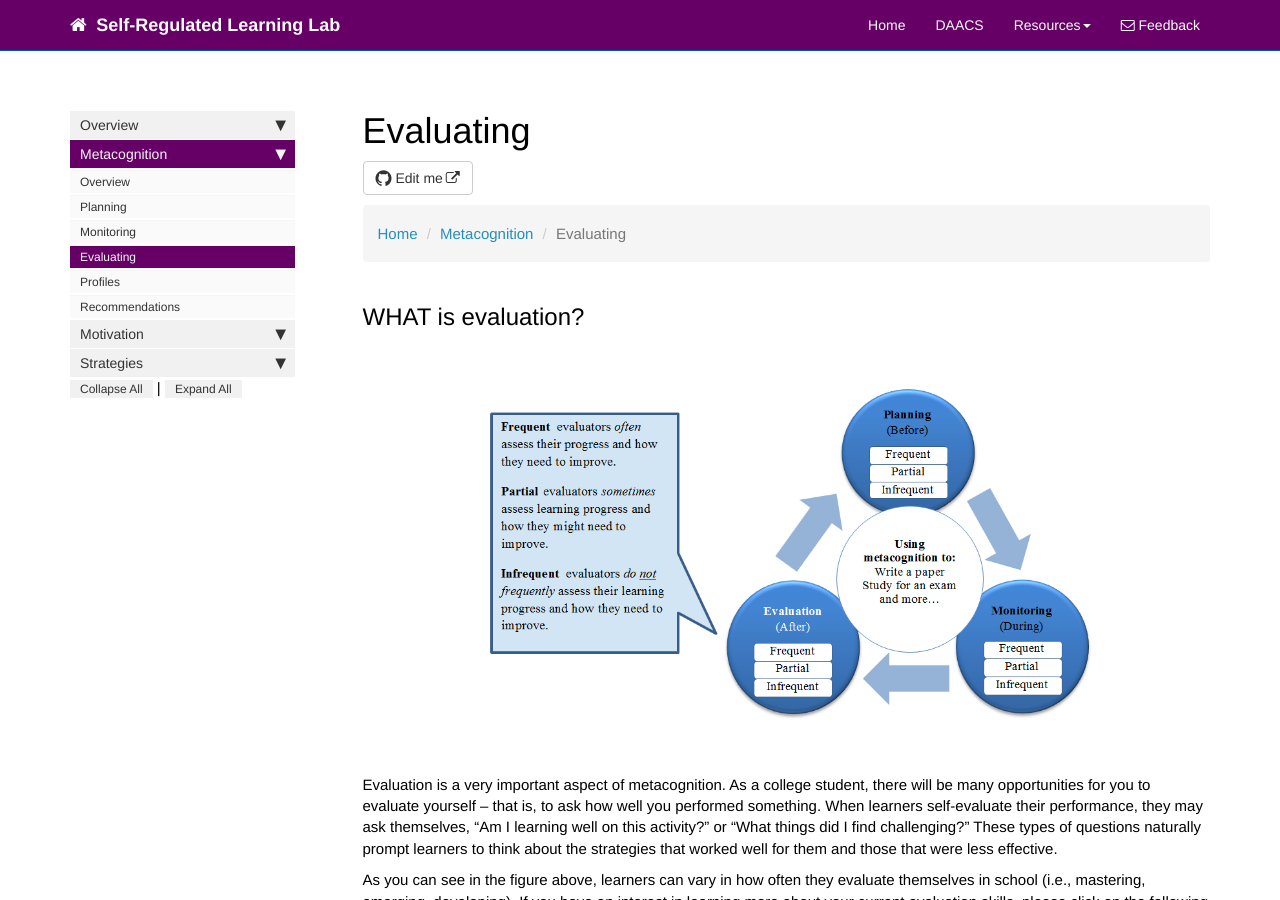
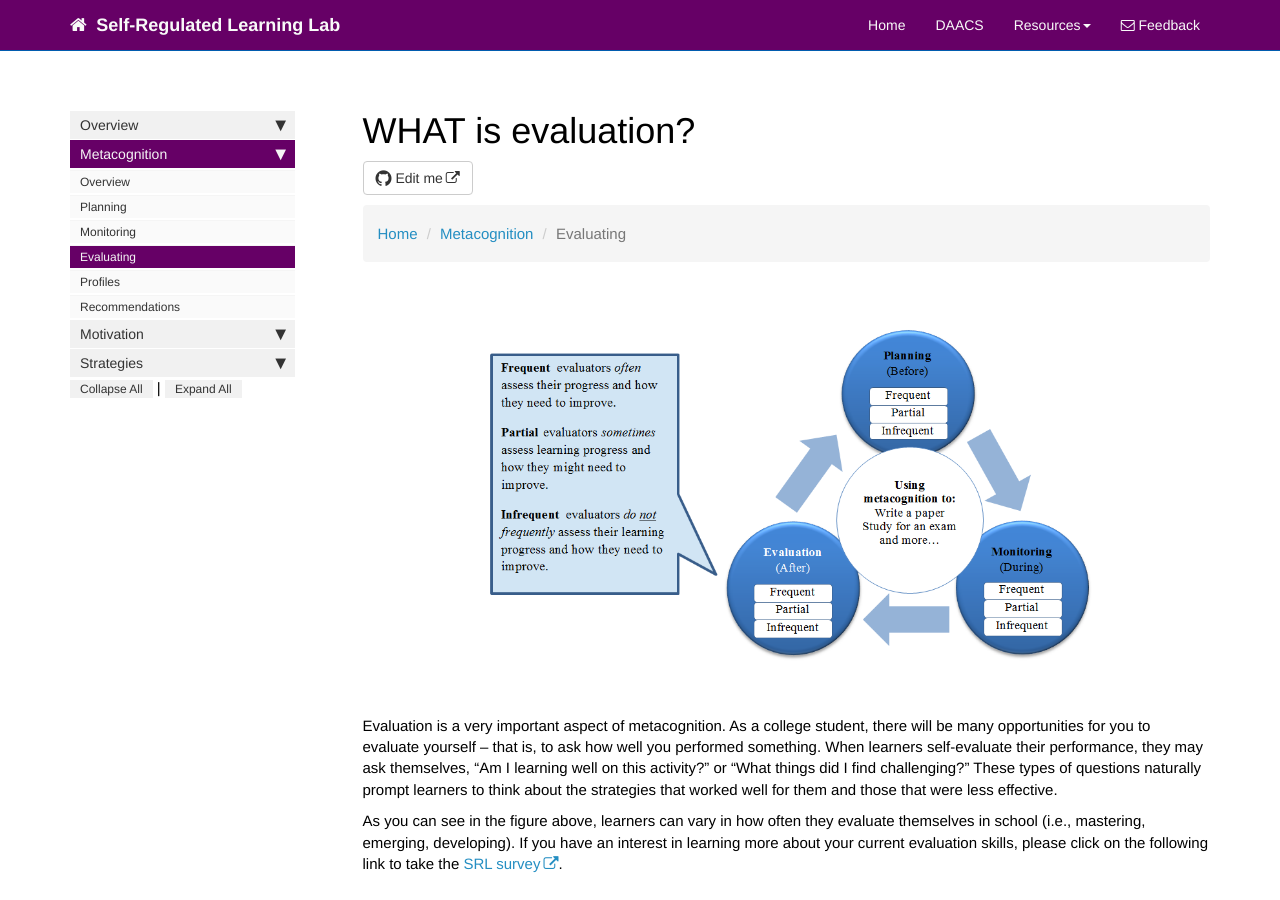
Before and after one commit to dfranklin02/SRL, a Jekyll site: the page built from docs/pages/metacognition/metacognition_evaluation.md, in a window 1280 px wide and 900 px high. Built offline with Jekyll 4.4.1, drawn with Linux system fonts in a browser that asks for light colours; nearby versions of some CDN libraries; comment, search, counter and statistics services are not loaded; part of the change alters nothing that is shown.

Commit message:
Update metacognition_evaluation.md

```diff
--- a/docs/pages/metacognition/metacognition_evaluation.md
+++ b/docs/pages/metacognition/metacognition_evaluation.md
@@ -1,5 +1,5 @@
 ---
-title: Evaluating
+title: WHAT is evaluation?
 tags:
 keywords:
 sidebar: mydoc_sidebar
@@ -13,8 +13,6 @@ toc: false
     <li><a href="metacognition.html">Metacognition</a></li>
     <li class="active">Evaluating</li>
 </ul>
-
-## WHAT is evaluation?
 
 <center><img src='images/Metacognitive-Evaluation FINAL.PNG' alt='Metacognition Cycle' /></center>
 
```
